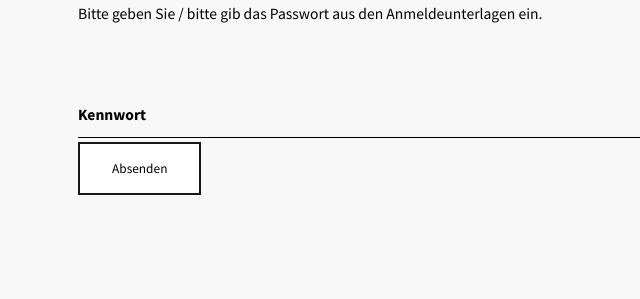
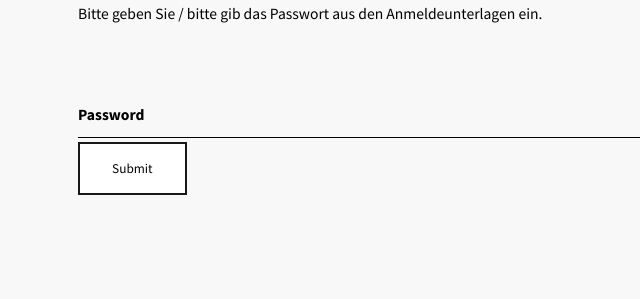
Before and after one commit to CVJM-Rhein-Lahn/django-kcevent, a Django app: template kcevent/templates/cvjm/kclogin.html in a window 1280 px wide. Shown: the part 214-513 px from the top of the page, without its empty margins (0-640 px from the left). Run offline with Django 3.2, Linux system fonts and the light colour scheme; the template is opened without the code that fills it, so the values that code supplies are empty.

Commit message:
Closes #12: Removed obsolete html comments.

```diff
--- a/kcevent/templates/cvjm/kclogin.html
+++ b/kcevent/templates/cvjm/kclogin.html
@@ -1,4 +1,5 @@
 {% extends "cvjm/base.html" %}
+{% load i18n %}
 
 {% block content %}
 
@@ -11,13 +12,6 @@
       {% else %}
       <p>Bitte geben Sie / bitte gib das Passwort aus den Anmeldeunterlagen ein.</p>
       {% endif %}
-      <!--<h2>Anmeldung <br> {{ evt.name }}</h2>
-      <p>Bitte geben Sie / bitte gib das Passwort aus den Anmeldeunterlagen ein.</p>
-      <p>Zur Anmeldung wird die ausgefüllte schriftliche Anmeldung zu Konfi-Castle
-        aus dem Konfirmandenunterricht, der ausgefüllte Freizeitpass und
-        gegebenenfalls die Medikamentenabgabe benötigt. Alternativ können diese
-        Dateien von der Seite <a href="https://dl.konficastle.org/">https://dl.konficastle.org/</a>
-        heruntergeladen werden.</p>-->
     </div>
   </div>
 </section>
@@ -34,9 +28,9 @@
 
     <div class="formgrid-container">
       <div class="formgrid-item-full">
-        <input id="kcevnt-password" name="password" type="password" class="form-control" placeholder="Kennwort">
+        <input id="kcevnt-password" name="password" type="password" class="form-control" placeholder="{% trans "Password" %}">
         <input type="hidden" name="next" value="{{next}}">
-        <button name="login" type="submit" class="btn btn-primary">Absenden</button>
+        <button name="login" type="submit" class="btn btn-primary">{% trans "Submit" %}</button>
       </div>
     </div>
 
```
Also changed, not shown: kcevent/i18n/de/LC_MESSAGES/django.po.
